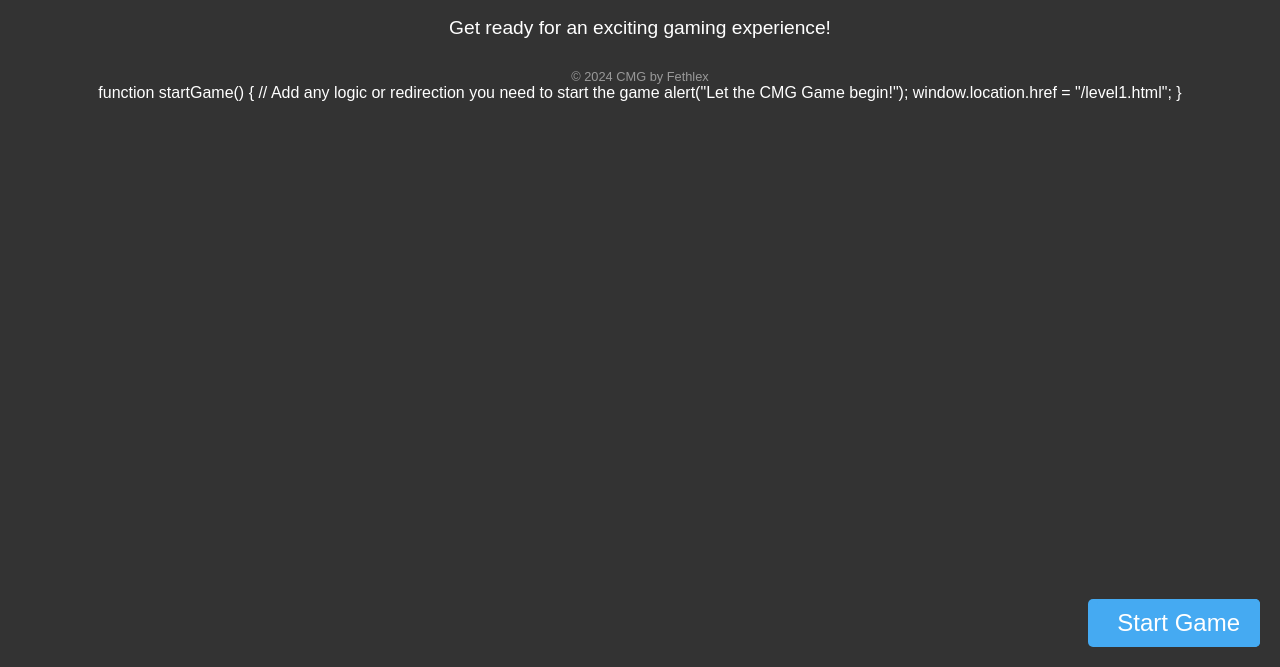
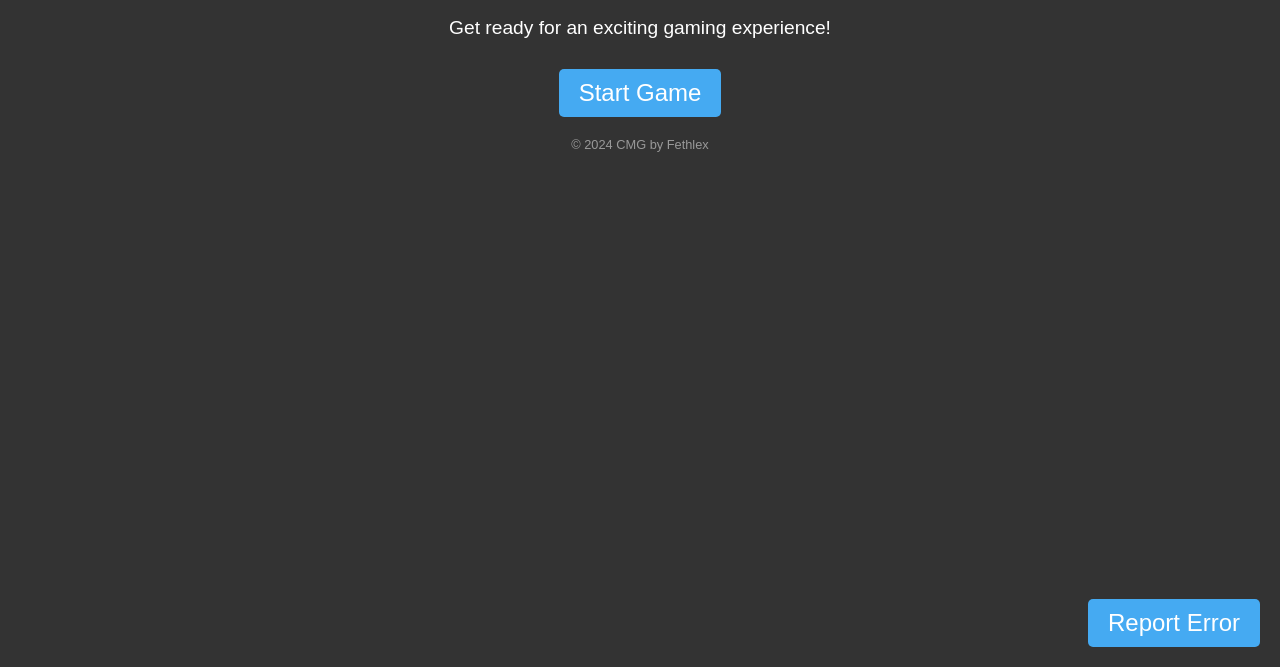
Before and after one commit to linodesus/cmgplus, a plain HTML site: page index.html in a window 1280 px wide. Shown: the part 133-800 px from the top of the page. Drawn offline with Linux system fonts and the light colour scheme.

Commit message:
Update index.html

```diff
--- a/index.html
+++ b/index.html
@@ -34,13 +34,16 @@
             border-radius: 5px;
             cursor: pointer;
             transition: background-color 0.3s ease;
-            position: fixed;
-            bottom: 20px;
-            right: 20px;
         }
 
         button:hover {
             background-color: #3385b5;
+        }
+
+        .report-button {
+            position: fixed;
+            bottom: 20px;
+            right: 20px;
         }
     </style>
 </head>
@@ -48,21 +51,20 @@
 <body>
     <h1>Welcome to CMG</h1>
     <p>Get ready for an exciting gaming experience!</p>
-    <button id="reportButton">Report Error</button>
+    <button onclick="startGame()">Start Game</button>
     <footer style="margin-top: 20px; font-size: 0.8em; color: #999;">
         &copy; 2024 CMG by <a href="/my-bio" style="text-decoration: none; color: inherit;">Fethlex</a>
     </footer>
-     <button onclick="startGame()">Start Game</button>
-     function startGame() {
-            // Add any logic or redirection you need to start the game
+    <button class="report-button" onclick="reportError()">Report Error</button>
+    <script>
+        function startGame() {
             alert("Let the CMG Game begin!");
             window.location.href = "/level1.html";
+        }
 
+        function reportError() {
+            window.location.href = "/report.html";
         }
-    <script>
-        document.getElementById("reportButton").addEventListener("click", function() {
-            window.location.href = "/report.html";
-        });
     </script>
 </body>
 
```
